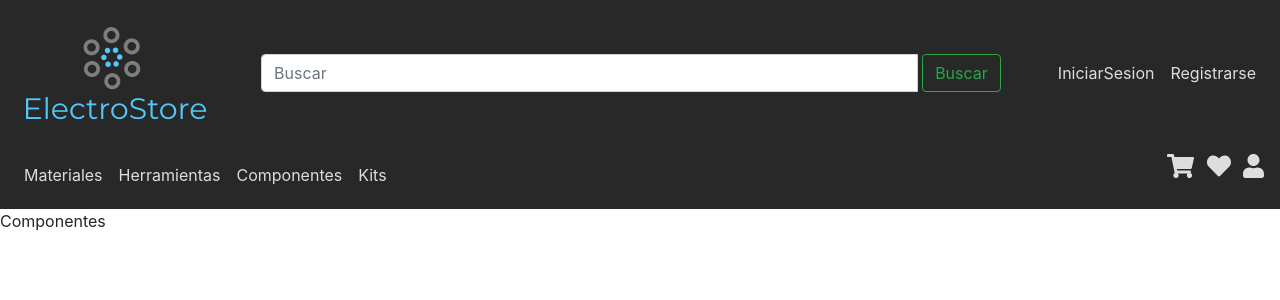
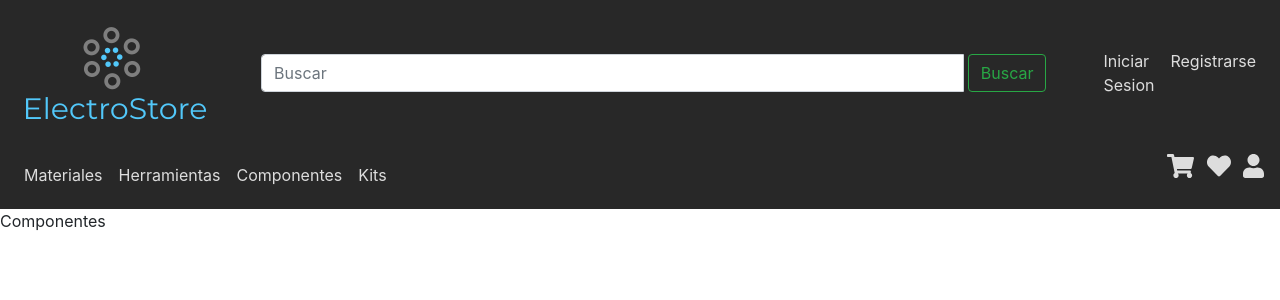
Before and after one commit to hect20/electroStore_django, a Django app: page /componentes/ in a window 1280 px wide. Shown: the top 300 px of the page. Run offline with Django 3.2, Linux system fonts and the light colour scheme; some libraries are stand-ins or nearby versions.

Commit message:
Update main_bar.html

```diff
--- a/electrostore/tiendaonline/templates/main_bar.html
+++ b/electrostore/tiendaonline/templates/main_bar.html
@@ -1,5 +1,4 @@
-<html>
-    <body>
+{% load static %}
         <header>
             <!--<div class="container">-->
             <nav class="navbar navbar-expand-md navbar-light">
@@ -31,8 +30,8 @@
               <div class="collapse mr-md-0 navbar-collapse" id="navbarTogglerDemo01">
 
                 <ul class="navbar-nav ml-auto">
-                  <li class="nav-item">
-                    <a class="nav-link" href="#">IniciarSesion</a>
+                  <li class="nav-item text-inline">
+                    <a class="nav-link" href="#">Iniciar Sesion</a>
                   </li>
                   <li class="nav-item">
                     <a class="nav-link" href="#">Registrarse</a>
@@ -77,5 +76,3 @@
             </nav>
             <!--</div>   -->
         </header>
-    </body>
-</html>
```
